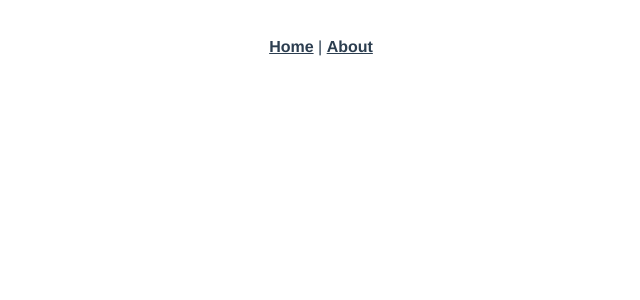
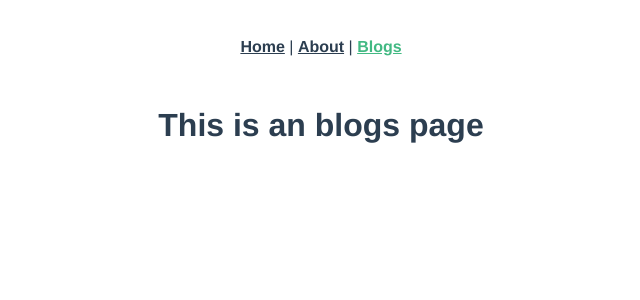
Before and after one commit to syarifhilmi/sanbercode-vue-app, a Vue app: page /blogs in a window 1280 px wide. Shown: the top 300 px of the page, without its empty margins (319-959 px from the left). Built offline with nearby package versions, Linux system fonts and the light colour scheme.

Commit message:
add blogs page

```diff
--- a/src/App.vue
+++ b/src/App.vue
@@ -2,9 +2,10 @@
   <div id="app">
     <div id="nav">
       <router-link to="/">Home</router-link> |
-      <router-link to="/about">About</router-link>
+      <router-link to="/about">About</router-link> |
+      <router-link to="/blogs">Blogs</router-link>
     </div>
-    <router-view/>
+    <router-view />
   </div>
 </template>
 
--- a/src/router/index.js
+++ b/src/router/index.js
@@ -17,6 +17,11 @@ const routes = [
     // this generates a separate chunk (about.[hash].js) for this route
     // which is lazy-loaded when the route is visited.
     component: () => import(/* webpackChunkName: "about" */ '../views/About.vue')
+  },
+  {
+    path: '/blogs',
+    name: 'Blogs',
+    component: () => import(/* webpackChunkName: "about" */ '../views/Blogs.vue')
   }
 ]
 
--- /dev/null
+++ b/src/views/Blogs.vue
@@ -0,0 +1,5 @@
+<template>
+  <div class="about">
+    <h1>This is an blogs page</h1>
+  </div>
+</template>
```
